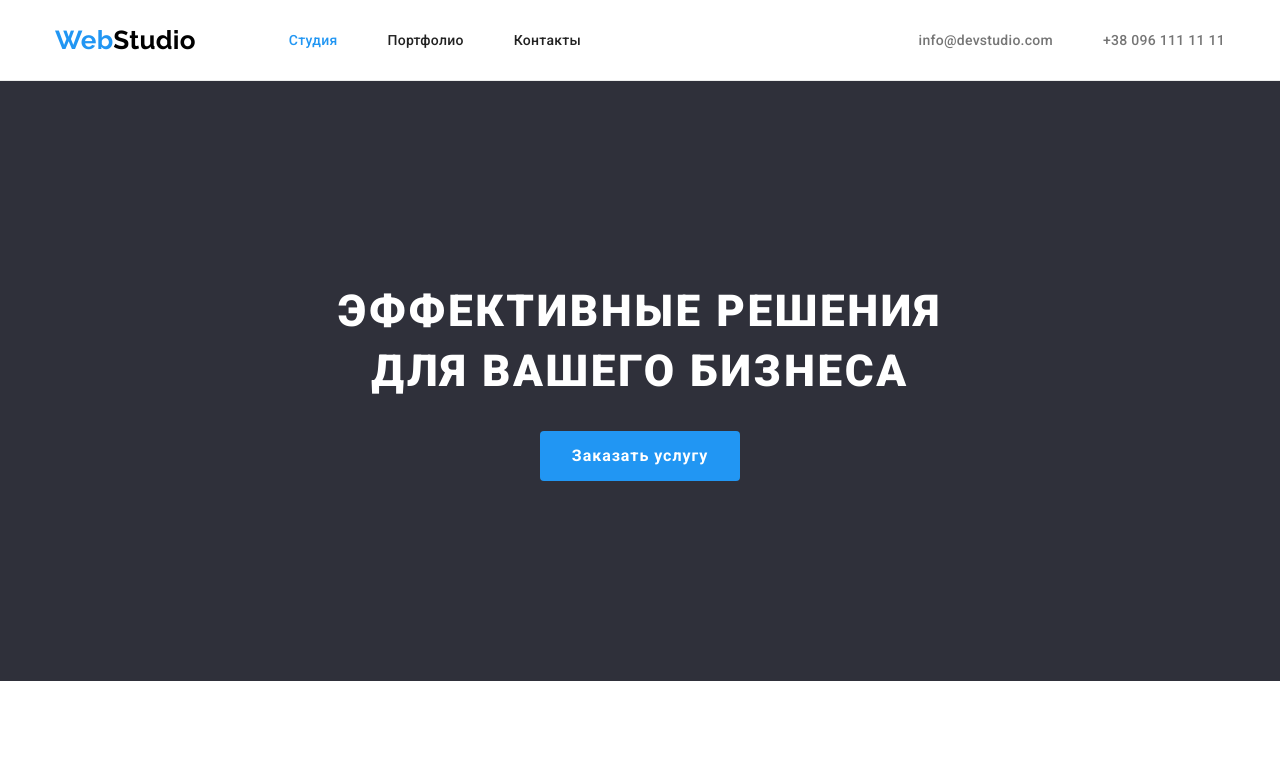
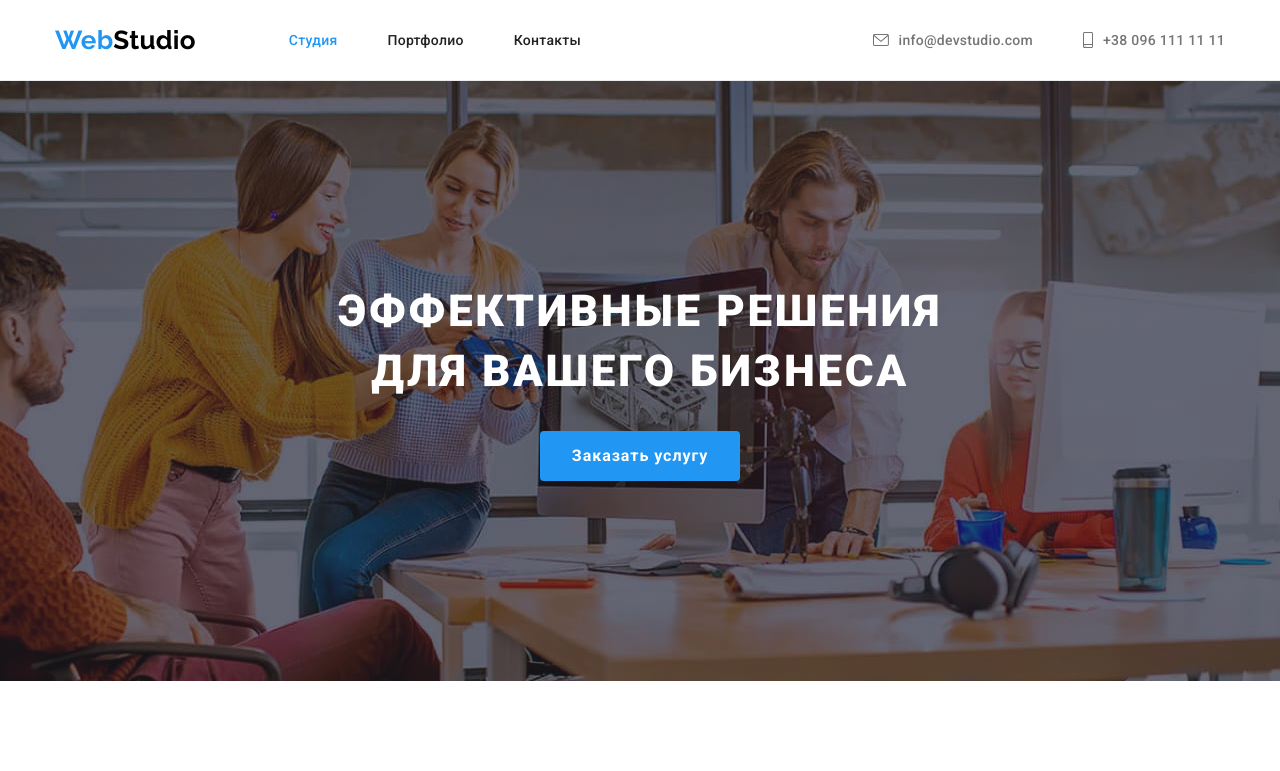
Before and after one commit to ruslan-sem/goit-markup-hw-04, a plain HTML site: page index.html in a window 1280 px wide. Shown: the top 771 px of the page. Drawn offline with nearby package versions, Linux system fonts and the light colour scheme.

Commit message:
complete header and hero

```diff
--- a/css/styles.css
+++ b/css/styles.css
@@ -119,6 +119,10 @@ img {
   padding-top: 32px;
   padding-bottom: 32px;
 }
+.icon-contact {
+  margin-right: 10px;
+  fill: currentColor;
+}
 
 /* logo */
 .logo {
@@ -155,7 +159,14 @@ img {
 
 /* section hero */
 .hero {
+  max-width: 1600px;
+  margin-left: auto;
+  margin-right: auto;
   background-color: var(--dark-bg-cl);
+  background-image: linear-gradient(rgba(47, 48, 58, 0.4), rgba(47, 48, 58, 0.4)),
+    url(../images/hero.jpg);
+  background-repeat: no-repeat;
+  background-position: center;
   padding-top: 200px;
   padding-bottom: 200px;
   text-align: center;
--- a/index.html
+++ b/index.html
@@ -34,11 +34,19 @@
         <ul class="list contact-list">
           <li>
             <a class="link contact-link contacts" href="mailto:info@devstudio.com"
-              >info@devstudio.com</a
+              ><svg class="icon-contact" width="16" height="12">
+                <use href="./images/icons.svg#icon-envelope"></use>
+              </svg>
+              info@devstudio.com</a
             >
           </li>
           <li>
-            <a class="link contact-link contacts" href="tel:+380961111111">+38 096 111 11 11</a>
+            <a class="link contact-link contacts" href="tel:+380961111111"
+              ><svg class="icon-contact" width="10" height="16">
+                <use href="./images/icons.svg#icon-smartphone"></use>
+              </svg>
+              +38 096 111 11 11</a
+            >
           </li>
         </ul>
       </div>
```
Also changed, not shown: portfolio.html (+10 -2 lines).
